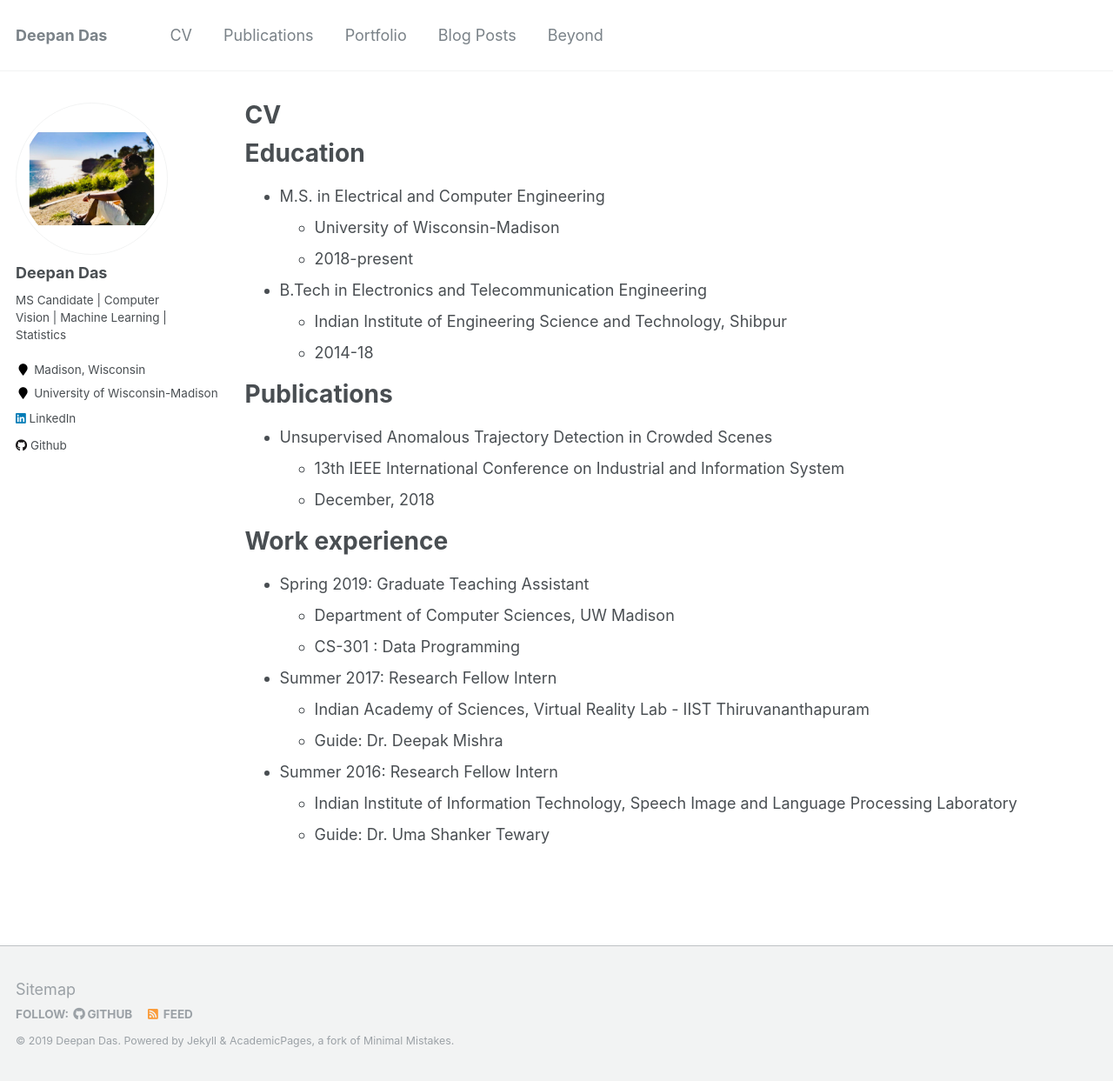
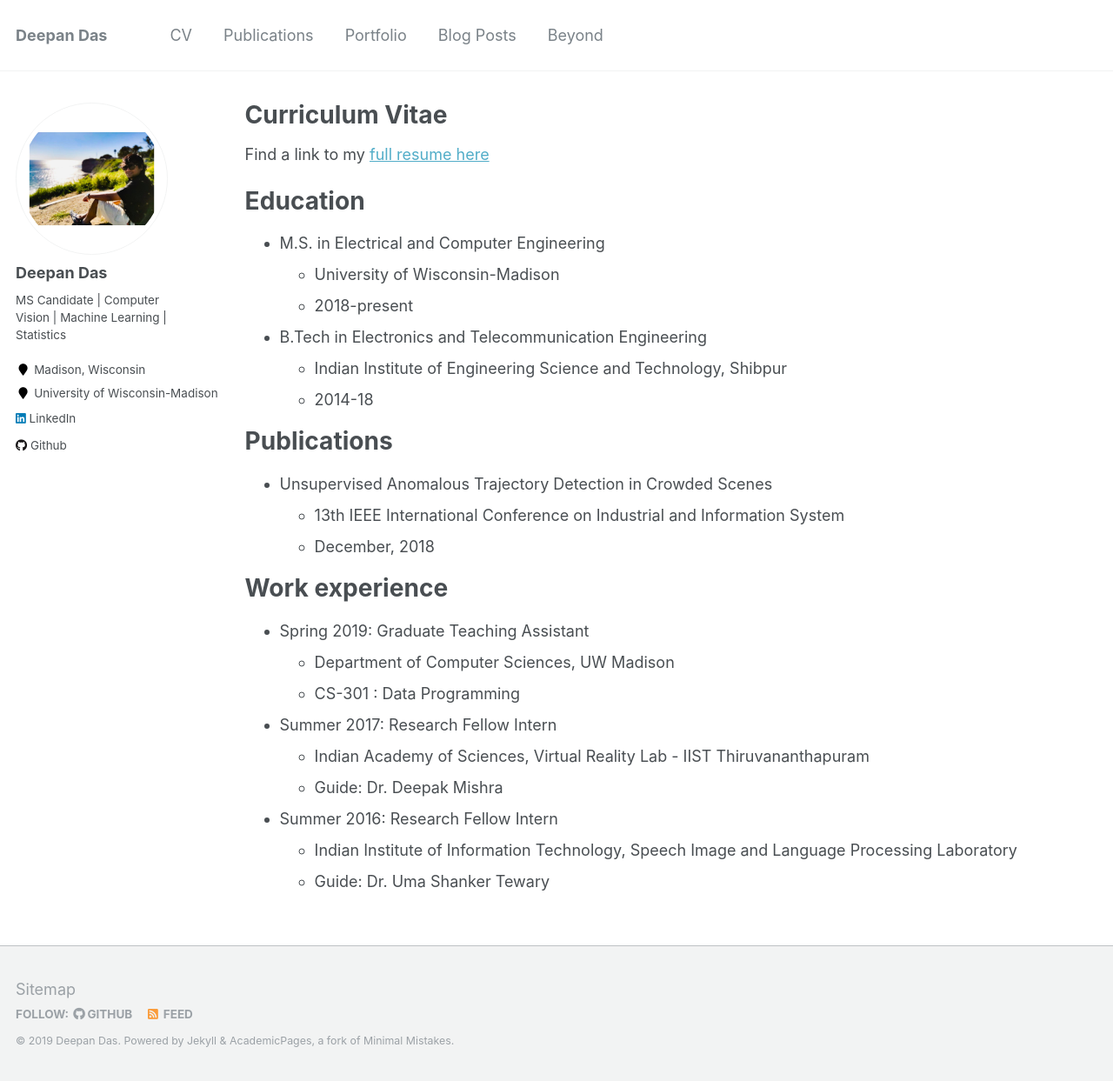
Before and after one commit to deepandas11/deepandas11.github.io, a Jekyll site: the page built from _pages/cv.md, in a window 1280 px wide and 1243 px high. Shown: the whole window at 87% size. Built offline with Jekyll 4.4.1, drawn with Linux system fonts in a browser that asks for light colours.

Commit message:
CV modify
Signed-off-by: Deepan Das <deepandas11@gmail.com>

```diff
--- a/_pages/cv.md
+++ b/_pages/cv.md
@@ -1,6 +1,6 @@
 ---
 layout: archive
-title: "CV"
+title: "Curriculum Vitae"
 permalink: /cv/
 author_profile: true
 redirect_from:
@@ -8,6 +8,8 @@ redirect_from:
 ---
 
 {% include base_path %}
+
+Find a link to my [full resume here](https://drive.google.com/file/d/1QxPJHg15qACRrJ68iSoX3zgKuWBWuA0i/view)
 
 Education
 ======
```
